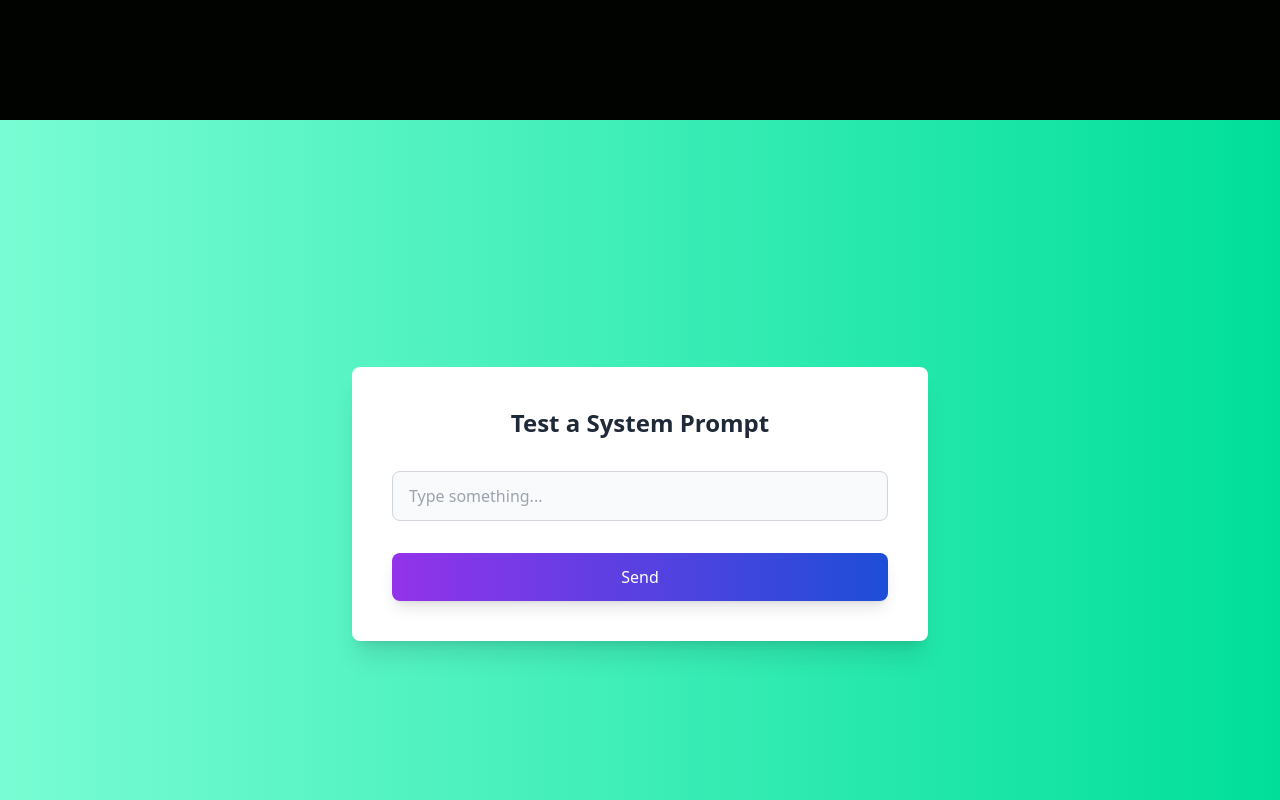
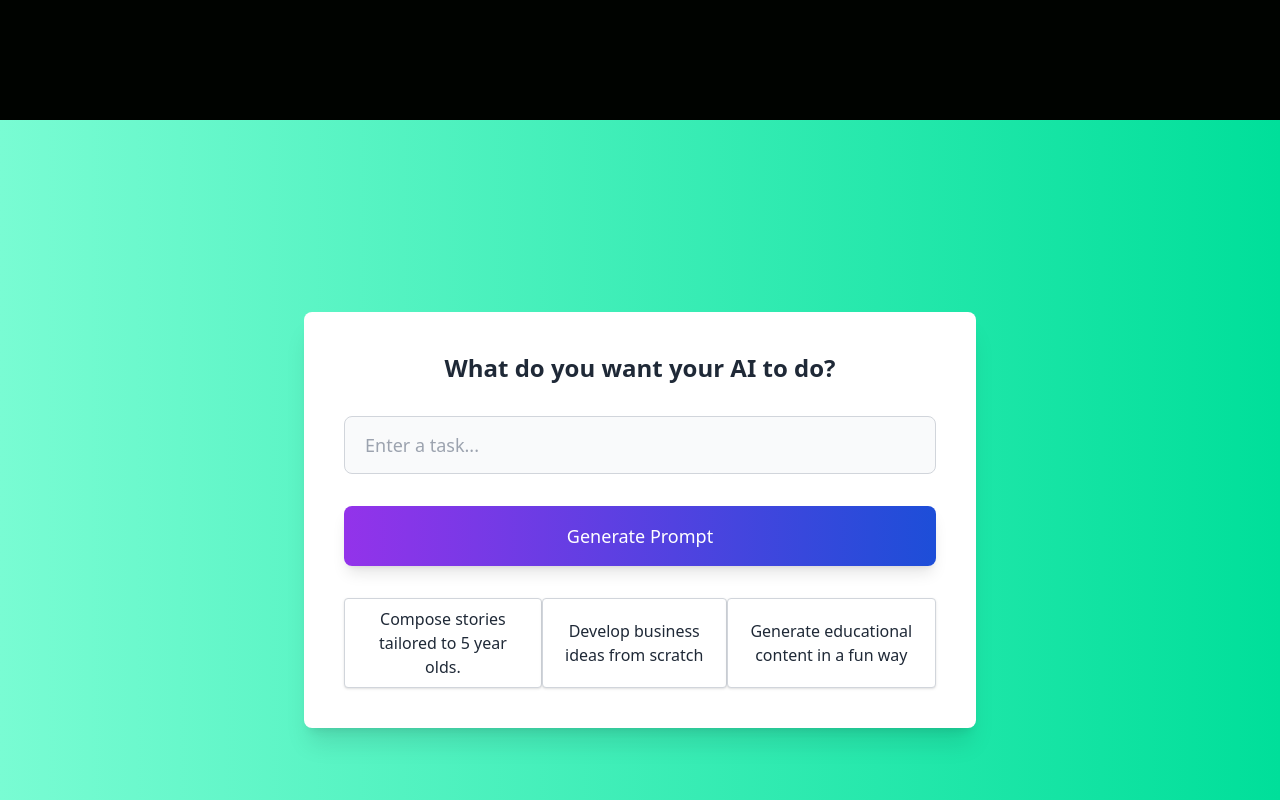
Before and after one commit to galcohavy10/GlidePrompt, a React (Create React App) app in the folder src/frontend/: page / in a window 1280 px wide. Shown: the part 680-1480 px from the top of the page. Built offline with nearby package versions, Linux system fonts and the light colour scheme.

Commit message:
brokend demo down to 2 sexy steps
now u say task, get suggested prompt and we just need to now make sure that's not the message but actually it's the system message.

```diff
--- a/src/frontend/src/App.js
+++ b/src/frontend/src/App.js
@@ -5,7 +5,7 @@ import Footer from './components/Footer';
 import Hero from './components/Hero';
 import Navbar from './components/Navbar';
 import Newsletter from './components/Newsletter';
-import Demo from './components/Demo';
+import Demo from './components/Demo/Demo';
 import Roadmap from './components/Roadmap';
 import FAQ from './components/FAQ';
 import About from './components/About';
--- a/src/frontend/src/components/ChatResponsePreview.jsx
+++ b/src/frontend/src/components/Demo/ChatResponsePreview.jsx
@@ -1,5 +1,5 @@
 import React, { useState } from 'react';
-import ExpandedView from './ExpandedChatResponse'; // New component for expanded view
+import ExpandedView from './ExpandedChatResponse';
 
 function ChatResponsePreview({ title, text, Logo }) {
   const [isExpanded, setIsExpanded] = useState(false);
@@ -10,7 +10,7 @@ function ChatResponsePreview({ title, text, Logo }) {
   };
 
   // Truncate text if it exceeds the maximum character length
-  const displayText = isExpanded ? text : `${text.substring(0, maxCharLength)}...`;
+  const displayText = `${text.substring(0, maxCharLength)}...`;
 
   return (
     <div className="flex p-4 my-4 mx-auto max-w-md bg-white rounded-lg border border-gray-200 shadow-md items-center space-x-4 animate-fadeIn">
--- /dev/null
+++ b/src/frontend/src/components/Demo/Demo.jsx
@@ -0,0 +1,122 @@
+import React, { useState, useEffect } from 'react';
+import axios from 'axios';
+import TestResponses from './TestResponses';
+
+function Demo() {
+  const [userTask, setUserTask] = useState('');
+  const [systemPrompt, setSystemPrompt] = useState('');
+  const [isLoading, setIsLoading] = useState(false);
+  const [taskOptions, setTaskOptions] = useState([]);
+
+  useEffect(() => {
+    const allTasks = [
+        "Create packing lists for of trips",
+        "Write persuasive essays on various topics",
+        "Create weekly meal plans for users",
+        "Draft emails for professional scenarios",
+        "Compose stories tailored to 5 year olds.",
+        "Explain complex concepts in simple terms",
+        "Plan itineraries for various travel destinations",
+        "Develop business ideas from scratch",
+        "Create detailed marketing strategies",
+        "Generate educational content in a fun way",
+      ];
+
+    setTaskOptions(shuffleArray(allTasks).slice(0, 3));
+  }, []);
+
+  function shuffleArray(array) {
+    for (let i = array.length - 1; i > 0; i--) {
+      const j = Math.floor(Math.random() * (i + 1));
+      [array[i], array[j]] = [array[j], array[i]];
+    }
+    return array;
+  }
+
+  const handleTaskOptionClick = (task) => {
+    setUserTask(task);
+    //wait a second before generating the system prompt, so user sees what they clicked
+    setTimeout(() => getSystemPrompt(task), 1000);
+  };
+
+  const getSystemPrompt = async (task) => {
+    setIsLoading(true);
+    const message = {
+      role: "user",
+      content: `The user has inputted this task: [[  ${task} ]]. Your job is to make an ai generate a response to this task, so you need to give extremely good instructions.
+      Start your response with " YOU ARE A ___ AI. " and then give the ai instructions on how to generate a response to the task.
+      Example: Write a poem about the sea.
+      YOU ARE A POETRY AI. Write poems about the sea using the user's input. Be vivid and descriptive, and use metaphors and similes to create a beautiful image of the sea in the reader's mind.`
+    };
+    const payload = {
+      company: 'OpenAI',
+      modelName: 'gpt-3.5-turbo',
+      messages: [message],
+      systemMessage: task
+    };
+
+    try {
+      const res = await axios.post('http://localhost:5000/chatWithAI', payload);
+      const response = res.data.response;
+      setSystemPrompt(response); // Handle the response appropriately
+    } catch (error) {
+      console.error(`Error with OpenAI API call: ${error.message}`);
+      setSystemPrompt(`Failed to generate system prompt: ${error.message}`);
+    }
+    setIsLoading(false);
+  };
+
+  const handleTaskSubmit = async (event) => {
+    event.preventDefault();
+    await getSystemPrompt(userTask);
+  };
+
+  if (isLoading) {
+    return (
+      <div className="flex justify-center items-center min-h-screen bg-gradient-to-r from-[#79fcd3] to-[#00df9a] w-full">
+        <div className="flex flex-col items-center">
+          <div className="animate-spin rounded-full h-32 w-32 border-b-2 border-gray-900"></div>
+          <h2 className="text-lg font-semibold text-gray-800 mt-4">Crafting a system prompt for task: {userTask}</h2>
+        </div>
+      </div>
+    );
+  }
+
+
+  if (systemPrompt) {
+    return <TestResponses initialPrompt={systemPrompt} />;
+  }
+
+  return (
+    <div className="flex flex-col items-center justify-center min-h-screen bg-gradient-to-r from-[#79fcd3] to-[#00df9a]">
+        <form onSubmit={handleTaskSubmit} className="w-full max-w-2xl p-10 space-y-8 bg-white rounded-lg shadow-xl transform transition-all hover:scale-105">
+            <h1 className="text-2xl font-bold text-center text-gray-800">What do you want your AI to do?</h1>
+            <div>
+                <textarea
+                    id="taskInput"
+                    value={userTask}
+                    onChange={(e) => setUserTask(e.target.value)}
+                    className="block w-full px-5 py-4 text-lg text-gray-700 bg-gray-50 rounded-lg border border-gray-300 focus:ring-purple-500 focus:border-purple-500 transition-all overflow-auto"
+                    placeholder="Enter a task..."
+                    required
+                    rows={Math.min(6, Math.max(1, userTask.split('\n').length))}
+                    style={{ resize: 'none', lineHeight: '24px' }}
+                    wrap="soft"  // soft is the default behavior, ensures that text wraps to next line
+                />
+            </div>
+            <button type="submit" className="w-full px-5 py-4 text-lg font-medium text-white bg-gradient-to-r from-purple-600 to-blue-700 rounded-lg hover:from-purple-700 hover:to-blue-800 focus:outline-none focus:ring-4 focus:ring-purple-300 shadow-lg transition-all" disabled={isLoading}>
+                {isLoading ? 'Generating...' : 'Generate Prompt'}
+            </button>
+            <div className="flex justify-around w-full mt-4">
+              {taskOptions.map((task, index) => (
+                <button key={index} onClick={() => handleTaskOptionClick(task)} className="bg-white text-gray-800 font-medium py-2 px-4 border border-gray-300 rounded shadow hover:bg-gray-100">
+                  {task}
+                </button>
+              ))}
+            </div>
+        </form>
+    </div>
+);
+}
+
+export default Demo;
--- a/src/frontend/src/components/Demo.jsx
+++ b/src/frontend/src/components/Demo/TestResponses.jsx
@@ -1,19 +1,26 @@
-import React, { useState } from 'react';
+import React, { useState, useEffect } from 'react';
 import axios from 'axios';
-import ChatResponsePreview from './ChatResponsePreview'; // Import the new component
+import ChatResponsePreview from './ChatResponsePreview';
 
 // Import SVGs as React components so they can be used as props
-import { ReactComponent as ChatGPTIcon } from '../assets/chatgpt-icon.svg';
-import { ReactComponent as ClaudeIcon } from '../assets/claude-icon.svg';
-import { ReactComponent as MistralIcon } from '../assets/mistral-icon.svg';
-import { ReactComponent as GeminiIcon } from '../assets/gemini-icon.svg';
+import { ReactComponent as ChatGPTIcon } from '../../assets/chatgpt-icon.svg';
+import { ReactComponent as ClaudeIcon } from '../../assets/claude-icon.svg';
+import { ReactComponent as MistralIcon } from '../../assets/mistral-icon.svg';
+import { ReactComponent as GeminiIcon } from '../../assets/gemini-icon.svg';
 
-function Demo() {
+
+function TestResponses({ initialPrompt }) { // Accepting initialPrompt as a prop
   const [inputText, setInputText] = useState('');
   const [openAIResponse, setOpenAIResponse] = useState('');
   const [claudeResponse, setClaudeResponse] = useState('');
   const [mistralResponse, setMistralResponse] = useState('');
   const [geminiResponse, setGeminiResponse] = useState('');
+
+  useEffect(() => {
+    if (initialPrompt) {
+      setInputText(initialPrompt);
+    }
+  }, [initialPrompt]); // Only re-run the effect if initialPrompt changes
 
   // Function to handle form submission
   const handleSubmit = async (e) => {
@@ -52,23 +59,26 @@ function Demo() {
 
   return (
     <div className="flex flex-col items-center justify-center min-h-screen bg-gradient-to-r from-[#79fcd3] to-[#00df9a]">
-      <form onSubmit={handleSubmit} className="w-full max-w-xl p-10 space-y-8 bg-white rounded-lg shadow-xl transform transition-all hover:scale-105">
+        <form onSubmit={handleSubmit} className="w-full max-w-2xl p-10 space-y-8 bg-white rounded-lg shadow-xl transform transition-all hover:scale-105">
         <h1 className="text-2xl font-bold text-center text-gray-800">Test a System Prompt</h1>
         <div>
-          <input
-            type="text"
+        <textarea
           id="promptInput"
           value={inputText}
           onChange={(e) => setInputText(e.target.value)}
-            className="block w-full px-4 py-3 text-md text-gray-700 bg-gray-50 rounded-lg border border-gray-300 focus:ring-purple-500 focus:border-purple-500 transition-all"
+          className="block w-full px-5 py-4 text-lg text-gray-700 bg-gray-50 rounded-lg border border-gray-300 focus:ring-purple-500 focus:border-purple-500 transition-all overflow-auto"
           placeholder="Type something..."
           required
+          rows={Math.min(6, Math.max(1, inputText.split('\n').length))}
+          style={{ resize: 'none', lineHeight: '24px' }}  // Prevent resizing and set line height
+          wrap="soft"  // soft is the default behavior, ensures that text wraps to next line
       />
         </div>
-        <button type="submit" className="w-full px-4 py-3 text-md font-medium text-white bg-gradient-to-r from-purple-600 to-blue-700 rounded-lg hover:from-purple-700 hover:to-blue-800 focus:outline-none focus:ring-4 focus:ring-purple-300 shadow-lg transition-all">
+        <button type="submit" className="w-full px-5 py-4 text-lg font-medium text-white bg-gradient-to-r from-purple-600 to-blue-700 rounded-lg hover:from-purple-700 hover:to-blue-800 focus:outline-none focus:ring-4 focus:ring-purple-300 shadow-lg transition-all">
             Send
         </button>
     </form>
+
       <div className="flex flex-wrap justify-center mt-8">
         {openAIResponse && <ChatResponsePreview title="OpenAI Response" text={openAIResponse} Logo={ChatGPTIcon} />}
         {claudeResponse && <ChatResponsePreview title="Claude Response" text={claudeResponse} Logo={ClaudeIcon} />}
@@ -79,4 +89,4 @@ function Demo() {
   );
 }
 
-export default Demo;
+export default TestResponses;
```
Also changed, not shown: src/frontend/src/components/Demo/ExpandedChatResponse.jsx (renamed from src/frontend/src/components/ExpandedChatResponse.jsx). Lines whose indentation alone changed are shown as unchanged.
